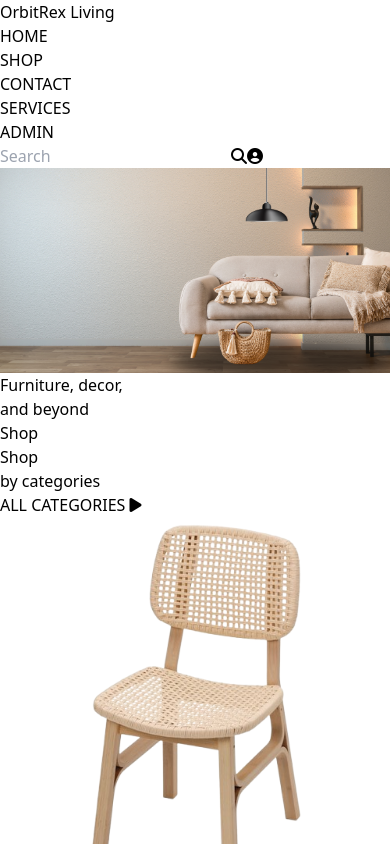
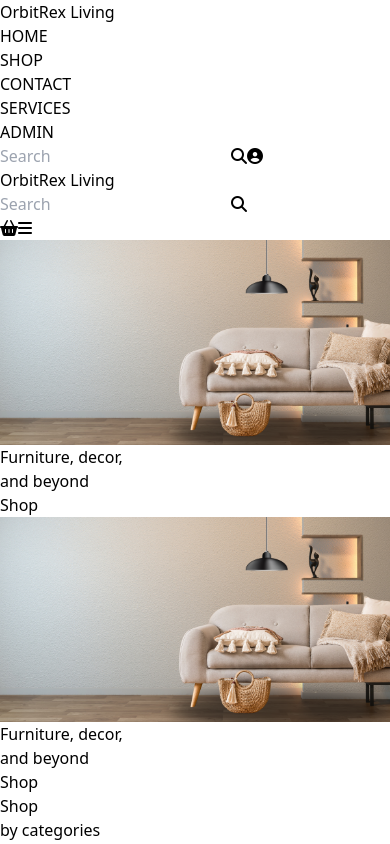
Before and after one commit to VelociKepler/OrbitRex-Living-react, a React (Vite) app: page / in a window 390 px wide. Shown: the top 844 px of the page. Built offline with nearby package versions, Linux system fonts and the light colour scheme.

Commit message:
Make website responsive for mobile devices.

```diff
--- a/src/components/Homepage/NavbarHome.tsx
+++ b/src/components/Homepage/NavbarHome.tsx
@@ -2,31 +2,51 @@ import { Link } from 'react-router-dom'
 
 function NavbarHome() {
   return (
-    <nav className='w-full h-20 flex items-center justify-around z-10 text-white'>
-      <Link to='/'><div className='text-3xl font-bold'>OrbitRex Living</div></Link>
-      <ul className='flex gap-10 font-bold'>
-        <Link to='/' className='border-b-2 border-transparent hover:border-orange-500 transition-all duration-200'>
+    <>
+      {/* Desktop */}
+      <nav className='md:hidden lg:w-full lg:h-20 lg:flex lg:items-center lg:justify-around lg:z-10 lg:text-white'>
+        <Link to='/'><div className='lg:text-3xl lg:font-bold'>OrbitRex Living</div></Link>
+        <ul className='lg:flex lg:gap-10 lg:font-bold'>
+          <Link to='/' className='lg:border-b-2 lg:border-transparent lg:hover:border-orange-500 lg:transition-all lg:duration-200'>
             <li>HOME</li>
           </Link>
-        <Link to='/shop' className='border-b-2 border-transparent hover:border-orange-500 transition-all duration-200'>
+          <Link to='/shop' className='lg:border-b-2 lg:border-transparent lg:hover:border-orange-500 lg:transition-all lg:duration-200'>
             <li>SHOP</li>
           </Link>
-        <Link to='' className='border-b-2 border-transparent hover:border-orange-500 transition-all duration-200'>
+          <Link to='' className='lg:border-b-2 lg:border-transparent lg:hover:border-orange-500 lg:transition-all lg:duration-200'>
             <li>CONTACT</li>
           </Link>
-        <Link to='' className='border-b-2 border-transparent hover:border-orange-500 transition-all duration-200'>
+          <Link to='' className='lg:border-b-2 lg:border-transparent lg:hover:border-orange-500 lg:transition-all lg:duration-200'>
             <li>SERVICES</li>
           </Link>
-        <Link to='/admin' className='border-b-2 border-transparent hover:border-orange-500 transition-all duration-200'>
+          <Link to='/admin' className='lg:border-b-2 lg:border-transparent lg:hover:border-orange-500 lg:transition-all lg:duration-200'>
             <li>ADMIN</li>
           </Link>
         </ul>
-      <div className='relative'>
-        <input type="text" className='px-5 py-2 rounded-full pr-10 text-black outline-none' placeholder='Search' />
-        <button className='absolute top-1/2 right-14 transform -translate-y-2.5 text-gray-300 px-5 rounded-full'><i className="fa-solid fa-magnifying-glass"></i></button>
-        <Link to='/login'><i className="fa-solid fa-circle-user text-3xl ml-7 translate-y-1"></i></Link>
+        <div className='lg:relative'>
+          <input type="text" className='lg:px-5 lg:py-2 lg:rounded-full lg:pr-10 lg:text-black lg:outline-none' placeholder='Search' />
+          <button className='lg:absolute lg:top-1/2 lg:right-14 lg:transform lg:-translate-y-2.5 lg:text-gray-300 lg:px-5 lg:rounded-full'><i className="fa-solid fa-magnifying-glass"></i></button>
+          <Link to='/login'><i className="fa-solid fa-circle-user lg:text-3xl lg:ml-7 lg:translate-y-1"></i></Link>
         </div>
       </nav>
+
+      {/* tablet */}
+      <nav className='lg:hidden'>
+        <div className='h-20 flex items-center justify-center gap-20 z-10 text-white mx-5'>
+          <Link to='/'><div className='text-2xl font-bold'>OrbitRex Living</div></Link>
+          <div className='relative'>
+            <input type="text" className='px-5 py-3 rounded-full w-60 first: text-black outline-none' placeholder='Search' />
+            <button className='absolute top-1/2 right-1 transform -translate-y-2.5 text-gray-300 px-5 rounded-full'><i className="fa-solid fa-magnifying-glass"></i></button>
+          </div>
+          <div className='flex gap-10'>
+            <Link to=''><i className="fa-solid fa-basket-shopping text-4xl"></i></Link>
+            <button><i className="fa-solid fa-bars text-4xl"></i></button>
+          </div>
+        </div>
+      </nav>
+
+
+    </>
   )
 }
 
--- a/src/pages/Home/HomePage.tsx
+++ b/src/pages/Home/HomePage.tsx
@@ -1,7 +1,8 @@
 import { useEffect, useState } from 'react'
 import Image from '../../images/Homepage/Homepagecover.png'
 import NavbarHome from '../../components/Homepage/NavbarHome';
-import MainHome from './MainHome';
+import Desktop from './DesktopPage';
+import TabletPage from './TabletPage';
 
 function HomePage() {
 
@@ -14,14 +15,36 @@ function HomePage() {
     return (
         <>
             <NavbarHome />
-            <div className='relative -translate-y-20 -z-10 flex'>
+
+            {/* Desktop */}
+            <div className='relative hidden lg:-translate-y-20 lg:-z-10 lg:flex'>
+                <img src={Image} alt="" className='lg:w-full lg:h-screen lg:object-cover' />
+                <div className={`lg:bg-black lg:bg-opacity-50 lg:absolute lg:top-80 lg:left-40 lg:p-10 lg:rounded-xl lg:transition-all lg:duration-1000 ${isVisible ? 'lg:opacity-100' : 'lg:opacity-0 lg:translate-y-10'}`}>
+                    <h1 className='lg:text-6xl lg:font-bold lg:text-white'>Furniture, decor,<br />and beyond</h1>
+                    <button className='lg:bg-orange-500 lg:text-white lg:px-5 lg:py-2 lg:rounded-full lg:mt-5'>Shop</button>
+                </div>
+            </div>
+
+            {/* Tablet */}
+            <div className='relative lg:hidden -translate-y-20 -z-10 flex'>
                 <img src={Image} alt="" className='w-full h-screen object-cover' />
-                <div className={` bg-black bg-opacity-50 absolute top-80 left-40 p-10 rounded-xl transition-all duration-1000 ${isVisible ? 'opacity-100' : 'opacity-0 translate-y-10'}`}>
-                    <h1 className='text-6xl font-bold text-white'>Furniture, decor,<br />and beyond</h1>
+                <div className={`bg-black bg-opacity-50 absolute top-80 left-10 p-5 rounded-xl transition-all duration-1000 ${isVisible ? 'opacity-100' : 'opacity-0 translate-y-10'}
+                `}>
+                    <h1 className='text-5xl font-bold text-white'>Furniture, decor,<br />and beyond</h1>
                     <button className='bg-orange-500 text-white px-5 py-2 rounded-full mt-5'>Shop</button>
                 </div>
             </div>
-            <MainHome />
+
+
+
+            <div className='hidden lg:block'>
+                <Desktop />
+            </div>
+
+            <div className='hidden lg:hidden md:block'>
+                <TabletPage />
+            </div>
+
         </>
     )
 }
--- /dev/null
+++ b/src/pages/Home/TabletPage.tsx
@@ -0,0 +1,54 @@
+import { Link } from "react-router-dom"
+import Image1 from "../../images/Homepage/express-delivery.png"
+import Image2 from "../../images/Homepage/refund.png"
+import Image3 from "../../images/Homepage/shield.png"
+import Image4 from "../../images/Homepage/chair2.jpg"
+import Image5 from "../../images/Homepage/Cabinet.jpg"
+import Image6 from "../../images/Homepage/bed.jpg"
+
+
+function MobilePage() {
+  return (
+    <>
+      <div className="mx-10">
+        <div className='flex gap-5'>
+          <div className='w-full flex flex-col justify-center items-center shadow-md p-5'>
+            <img src={Image1} alt="" className='w-24 mb-5' />
+            <h1 className='text-2xl font-bold'>จัดส่งฟรี ทั่วประเทศ</h1>
+          </div>
+          <div className='w-full flex flex-col justify-center items-center shadow-md'>
+            <img src={Image2} alt="" className='w-24 mb-5' />
+            <h1 className='text-2xl font-bold'>นโยบายการคืนเงิน</h1>
+          </div>
+          <div className='w-full flex flex-col justify-center items-center shadow-md'>
+            <img src={Image3} alt="" className='w-24 mb-5' />
+            <h1 className='text-2xl font-bold'>รับประกันสินค้า</h1>
+          </div>
+        </div>
+      </div>
+
+
+      <div className="mt-10 mx-10">
+          <h1 className='text-3xl font-bold'>New Arrivals</h1>
+          <h1 className='h-0.5 w-44 bg-orange-500 mb-10'></h1>
+
+          <div className='flex justify-center gap-1'>
+            <Link to=''>
+              <img src={Image4} alt="" className='w-screen h-full' />
+              <h1 className='text-2xl font-bold text-white  relative -top-28 left-5 translate-y-2/4 translate-x-0'>BRAND <br />2,490 บาท</h1>
+            </Link>
+            <Link to=''>
+              <img src={Image5} alt="" className='w-screen h-full' />
+              <h1 className='text-2xl font-bold text-white relative -top-28 left-5 translate-y-2/4 translate-x-0'>BRAND <br />1,500 บาท</h1>
+            </Link>
+            <Link to=''>
+              <img src={Image6} alt="" className='w-screen h-full' />
+              <h1 className='text-2xl font-bold text-white relative -top-28 left-5 translate-y-2/4 translate-x-0'>BRAND <br />24,000 บาท</h1>
+            </Link>
+          </div>
+        </div>
+    </>
+  )
+}
+
+export default MobilePage
```
Also changed, not shown: src/pages/Home/DesktopPage.tsx (renamed from src/pages/Home/MainHome.tsx). Lines whose indentation alone changed are shown as unchanged.
